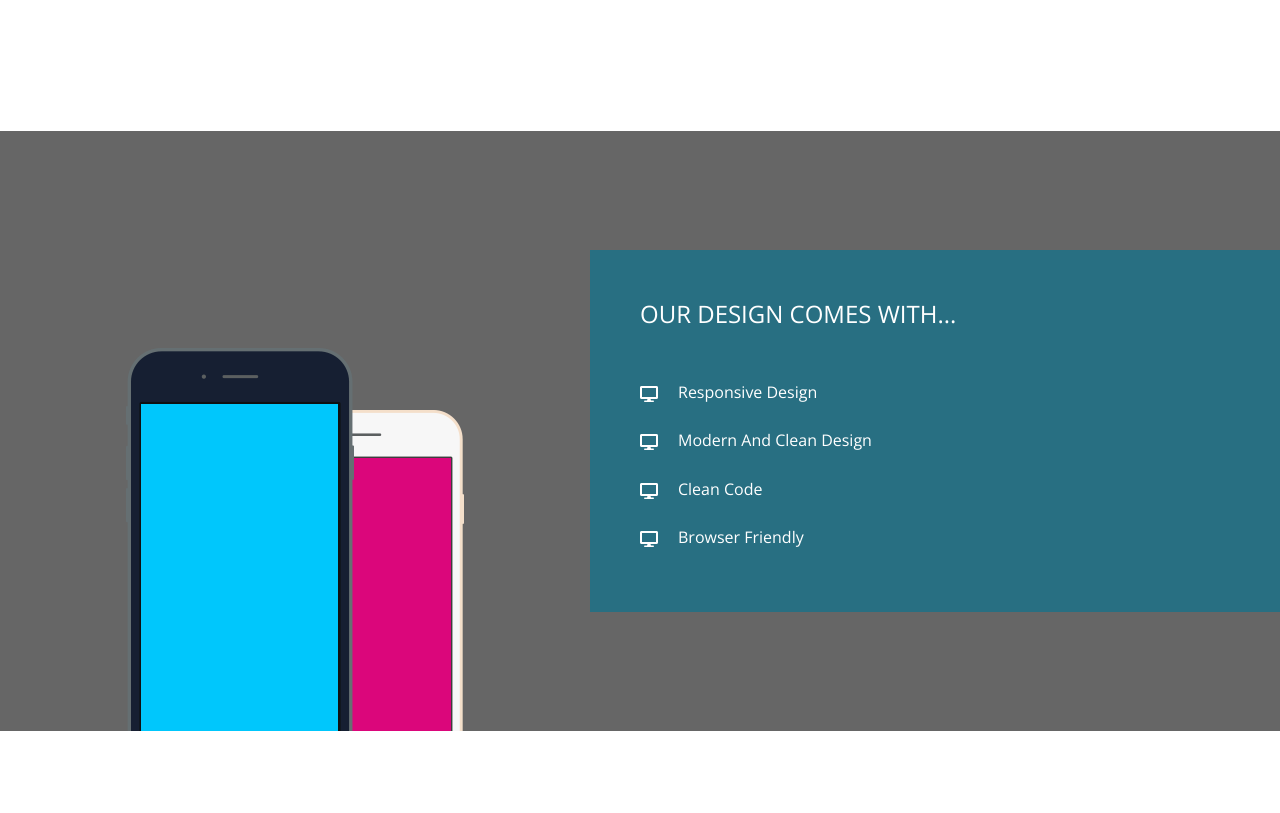
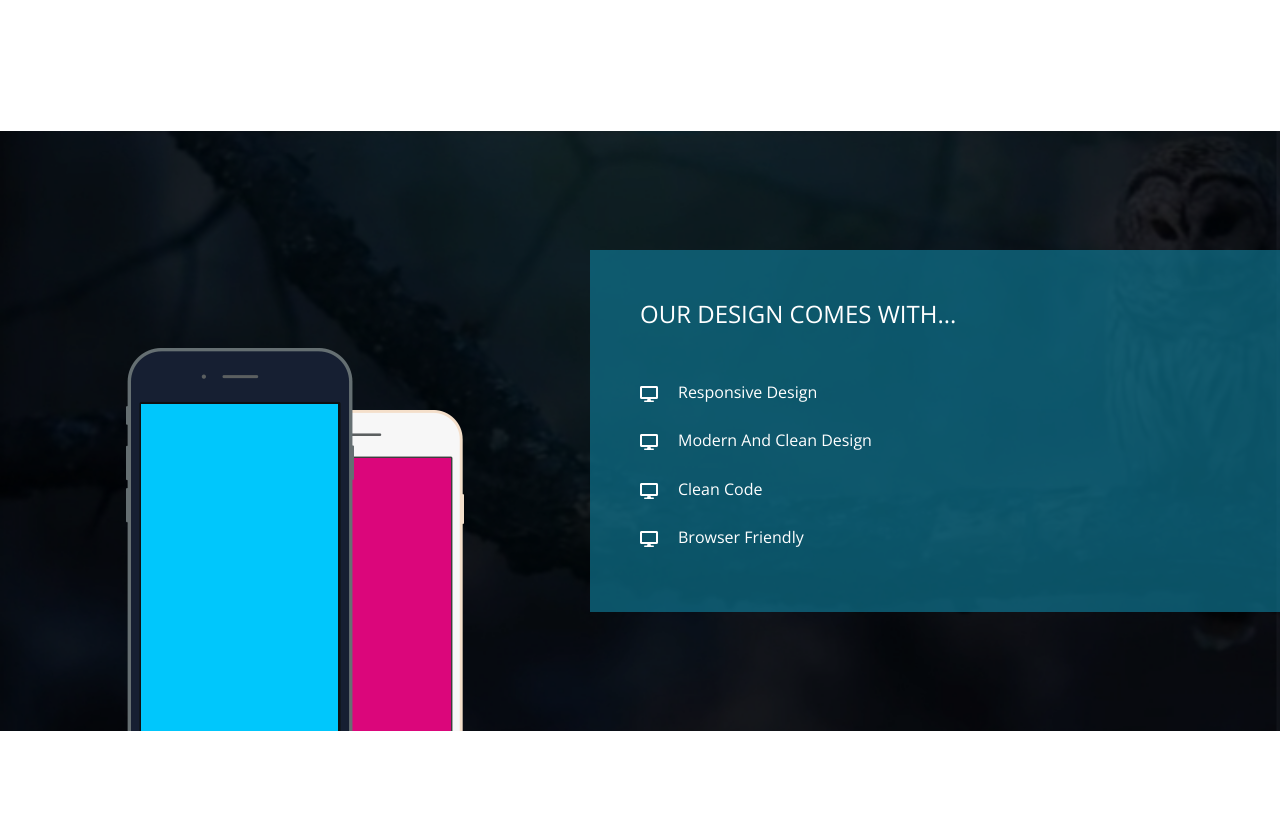
Before and after one commit to esmailelshazly/Project-2-Kasper, a plain HTML site: page index.html in a window 1280 px wide. Shown: the part 1560-2373 px from the top of the page. Drawn offline with nearby package versions, Linux system fonts and the light colour scheme; a script that the page names is missing.

Commit message:
Update project2.css

```diff
--- a/CSS/project2.css
+++ b/CSS/project2.css
@@ -314,7 +314,7 @@ header nav .form i {
 .design {
   padding-top: var(--section-padding);
   padding-bottom: var(--section-padding);
-  background-image: url(../imgs/design.jpg);
+  background-image: url(../imgs/landing2.jpg);
   background-size: cover;
   height: 600px;
   position: relative;
```
